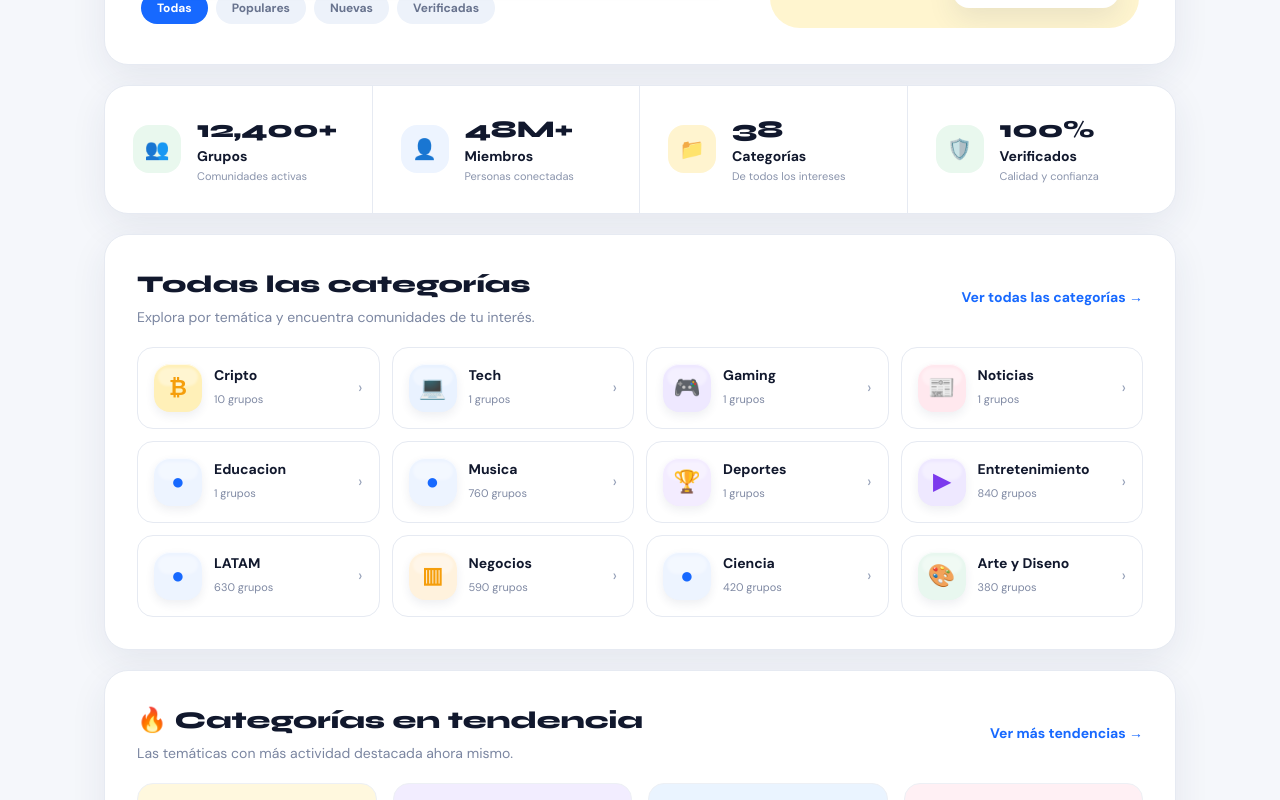
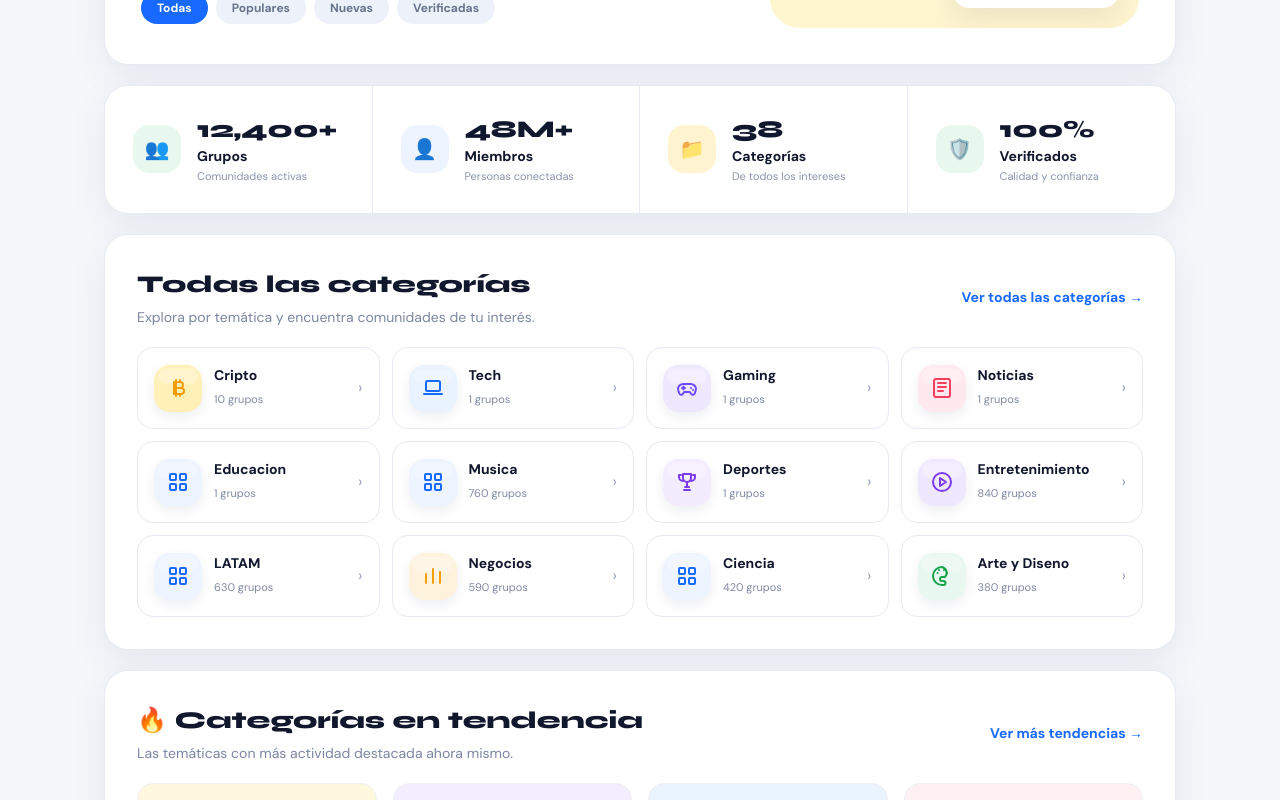
Before and after one commit to gaelnav1/tgonly, a Next.js app: page / in a window 1280 px wide. Shown: the part 525-1325 px from the top of the page. Built offline with nearby package versions, Linux system fonts and the light colour scheme; no server answers; the database is empty.

Commit message:
Design: replace native emoji category glyphs with SVG app icons

```diff
--- a/components/CategoryIcon.tsx
+++ b/components/CategoryIcon.tsx
@@ -3,40 +3,78 @@ type Props = {
   size?: 'sm' | 'md' | 'lg'
 }
 
-const styles: Record<string, {bg:string; fg:string; glyph:string}> = {
-  cripto: { bg:'#FFF0B8', fg:'#F59E0B', glyph:'₿' },
-  gaming: { bg:'#EEE8FF', fg:'#6D4AFF', glyph:'🎮' },
-  tech: { bg:'#E9F2FF', fg:'#1769FF', glyph:'💻' },
-  noticias: { bg:'#FFE8EE', fg:'#F43F5E', glyph:'📰' },
-  marketplace: { bg:'#E7F7EE', fg:'#16A34A', glyph:'🛍️' },
-  trabajos: { bg:'#EAF0FF', fg:'#2563EB', glyph:'💼' },
-  'trabajos-latam': { bg:'#EAF0FF', fg:'#2563EB', glyph:'💼' },
-  trabajadores: { bg:'#EAF0FF', fg:'#2563EB', glyph:'💼' },
-  fans: { bg:'#FFF0F4', fg:'#EC4899', glyph:'♥' },
-  salud: { bg:'#E8F7EF', fg:'#16A34A', glyph:'🌿' },
-  deportes: { bg:'#F3ECFF', fg:'#7C3AED', glyph:'🏆' },
-  negocios: { bg:'#FFF2DD', fg:'#F59E0B', glyph:'▥' },
-  entretenimiento: { bg:'#EEE8FF', fg:'#7C3AED', glyph:'▶' },
-  'arte-y-cultura': { bg:'#E8F7EF', fg:'#16A34A', glyph:'🎨' },
-  arte: { bg:'#E8F7EF', fg:'#16A34A', glyph:'🎨' },
-  apuestas: { bg:'#FFF2DD', fg:'#D97706', glyph:'♦' },
-  gallos: { bg:'#FFE8EE', fg:'#DC2626', glyph:'★' },
-  otros: { bg:'#EEF1F5', fg:'#64748B', glyph:'•••' },
-  default: { bg:'#EDF4FF', fg:'#1769FF', glyph:'●' },
+const styles: Record<string, {bg:string; fg:string; icon:string}> = {
+  cripto: { bg:'#FFF0B8', fg:'#F59E0B', icon:'bitcoin' },
+  gaming: { bg:'#EEE8FF', fg:'#6D4AFF', icon:'gamepad' },
+  tech: { bg:'#E9F2FF', fg:'#1769FF', icon:'laptop' },
+  noticias: { bg:'#FFE8EE', fg:'#F43F5E', icon:'news' },
+  marketplace: { bg:'#E7F7EE', fg:'#16A34A', icon:'bag' },
+  trabajos: { bg:'#EAF0FF', fg:'#2563EB', icon:'briefcase' },
+  'trabajos-latam': { bg:'#EAF0FF', fg:'#2563EB', icon:'briefcase' },
+  trabajadores: { bg:'#EAF0FF', fg:'#2563EB', icon:'briefcase' },
+  fans: { bg:'#FFF0F4', fg:'#EC4899', icon:'heart' },
+  salud: { bg:'#E8F7EF', fg:'#16A34A', icon:'leaf' },
+  deportes: { bg:'#F3ECFF', fg:'#7C3AED', icon:'trophy' },
+  negocios: { bg:'#FFF2DD', fg:'#F59E0B', icon:'bars' },
+  entretenimiento: { bg:'#EEE8FF', fg:'#7C3AED', icon:'play' },
+  'arte-y-cultura': { bg:'#E8F7EF', fg:'#16A34A', icon:'palette' },
+  arte: { bg:'#E8F7EF', fg:'#16A34A', icon:'palette' },
+  apuestas: { bg:'#FFF2DD', fg:'#D97706', icon:'dice' },
+  gallos: { bg:'#FFE8EE', fg:'#DC2626', icon:'star' },
+  otros: { bg:'#EEF1F5', fg:'#64748B', icon:'dots' },
+  default: { bg:'#EDF4FF', fg:'#1769FF', icon:'grid' },
+}
+
+function Icon({name}:{name:string}) {
+  const common = { width:24, height:24, viewBox:"0 0 24 24", fill:"none", stroke:"currentColor", strokeWidth:2, strokeLinecap:"round" as const, strokeLinejoin:"round" as const }
+  switch(name) {
+    case 'bitcoin':
+      return <svg {...common}><path d="M8 6h6a3 3 0 0 1 0 6H8z"/><path d="M8 12h7a3 3 0 0 1 0 6H8z"/><path d="M10 4v16M14 4v2M14 18v2"/></svg>
+    case 'gamepad':
+      return <svg {...common}><path d="M8 8h8a5 5 0 0 1 4.7 6.7l-1 2.8a2 2 0 0 1-3.5.5L14.8 16H9.2L7.8 18a2 2 0 0 1-3.5-.5l-1-2.8A5 5 0 0 1 8 8z"/><path d="M7 12h3M8.5 10.5v3M16 12h.01M18 14h.01"/></svg>
+    case 'laptop':
+      return <svg {...common}><rect x="5" y="5" width="14" height="10" rx="1.5"/><path d="M3 18h18"/></svg>
+    case 'news':
+      return <svg {...common}><rect x="4" y="3" width="16" height="18" rx="2"/><path d="M8 7h8M8 11h8M8 15h5"/></svg>
+    case 'bag':
+      return <svg {...common}><path d="M5 8h14l-1 12H6L5 8z"/><path d="M9 8V6a3 3 0 0 1 6 0v2"/></svg>
+    case 'briefcase':
+      return <svg {...common}><rect x="3" y="7" width="18" height="12" rx="2"/><path d="M9 7V5h6v2M3 12h18M10 12v2h4v-2"/></svg>
+    case 'heart':
+      return <svg {...common}><path d="M20.8 4.6a5.5 5.5 0 0 0-7.8 0L12 5.6l-1-1a5.5 5.5 0 0 0-7.8 7.8L12 21l8.8-8.6a5.5 5.5 0 0 0 0-7.8z"/></svg>
+    case 'leaf':
+      return <svg {...common}><path d="M20 4c-8 0-14 4-14 10a6 6 0 0 0 6 6c6 0 8-8 8-16z"/><path d="M5 19c4-5 8-8 14-11"/></svg>
+    case 'trophy':
+      return <svg {...common}><path d="M8 4h8v4a4 4 0 0 1-8 0V4z"/><path d="M6 5H4v2a4 4 0 0 0 4 4M18 5h2v2a4 4 0 0 1-4 4M12 12v5M9 20h6M10 17h4"/></svg>
+    case 'bars':
+      return <svg {...common}><path d="M5 19V10M12 19V5M19 19V8"/></svg>
+    case 'play':
+      return <svg {...common}><circle cx="12" cy="12" r="9"/><path d="M10 8l6 4-6 4z"/></svg>
+    case 'palette':
+      return <svg {...common}><path d="M12 3a9 9 0 1 0 0 18h1.5a2 2 0 0 0 0-4H12a2 2 0 0 1 0-4h3a6 6 0 0 0-3-10z"/><path d="M7.5 9h.01M9 6h.01M14 6h.01M17 9h.01"/></svg>
+    case 'dice':
+      return <svg {...common}><rect x="4" y="4" width="16" height="16" rx="3"/><path d="M8 8h.01M16 8h.01M12 12h.01M8 16h.01M16 16h.01"/></svg>
+    case 'star':
+      return <svg {...common}><path d="M12 3l2.8 5.7 6.2.9-4.5 4.4 1.1 6.2L12 17.2 6.4 20.2 7.5 14 3 9.6l6.2-.9L12 3z"/></svg>
+    case 'dots':
+      return <svg {...common}><circle cx="5" cy="12" r="1"/><circle cx="12" cy="12" r="1"/><circle cx="19" cy="12" r="1"/></svg>
+    default:
+      return <svg {...common}><rect x="4" y="4" width="6" height="6" rx="1"/><rect x="14" y="4" width="6" height="6" rx="1"/><rect x="4" y="14" width="6" height="6" rx="1"/><rect x="14" y="14" width="6" height="6" rx="1"/></svg>
+  }
 }
 
 export default function CategoryIcon({ slug, size='md' }: Props) {
   const s = styles[slug] || styles.default
-  const dims = size==='sm' ? 'w-10 h-10 text-[18px] rounded-xl' : size==='lg' ? 'w-16 h-16 text-[30px] rounded-2xl' : 'w-12 h-12 text-[22px] rounded-2xl'
+  const dims = size==='sm' ? 'w-10 h-10 rounded-xl' : size==='lg' ? 'w-16 h-16 rounded-2xl' : 'w-12 h-12 rounded-2xl'
 
   return (
     <span
-      className={`${dims} relative flex flex-none items-center justify-center overflow-hidden shadow-[inset_0_1px_0_rgba(255,255,255,.7),0_4px_10px_rgba(39,56,95,.08)]`}
+      className={`${dims} relative flex flex-none items-center justify-center overflow-hidden shadow-[inset_0_1px_0_rgba(255,255,255,.8),0_5px_12px_rgba(39,56,95,.08)]`}
       style={{background:s.bg,color:s.fg}}
       aria-hidden="true"
     >
-      <span className="absolute inset-x-1 top-1 h-[38%] rounded-full bg-white/35 blur-[1px]" />
-      <span className="relative z-10 font-syne font-extrabold leading-none">{s.glyph}</span>
+      <span className="absolute inset-x-1 top-1 h-[34%] rounded-full bg-white/30 blur-[1px]" />
+      <span className="relative z-10"><Icon name={s.icon}/></span>
     </span>
   )
 }
```
